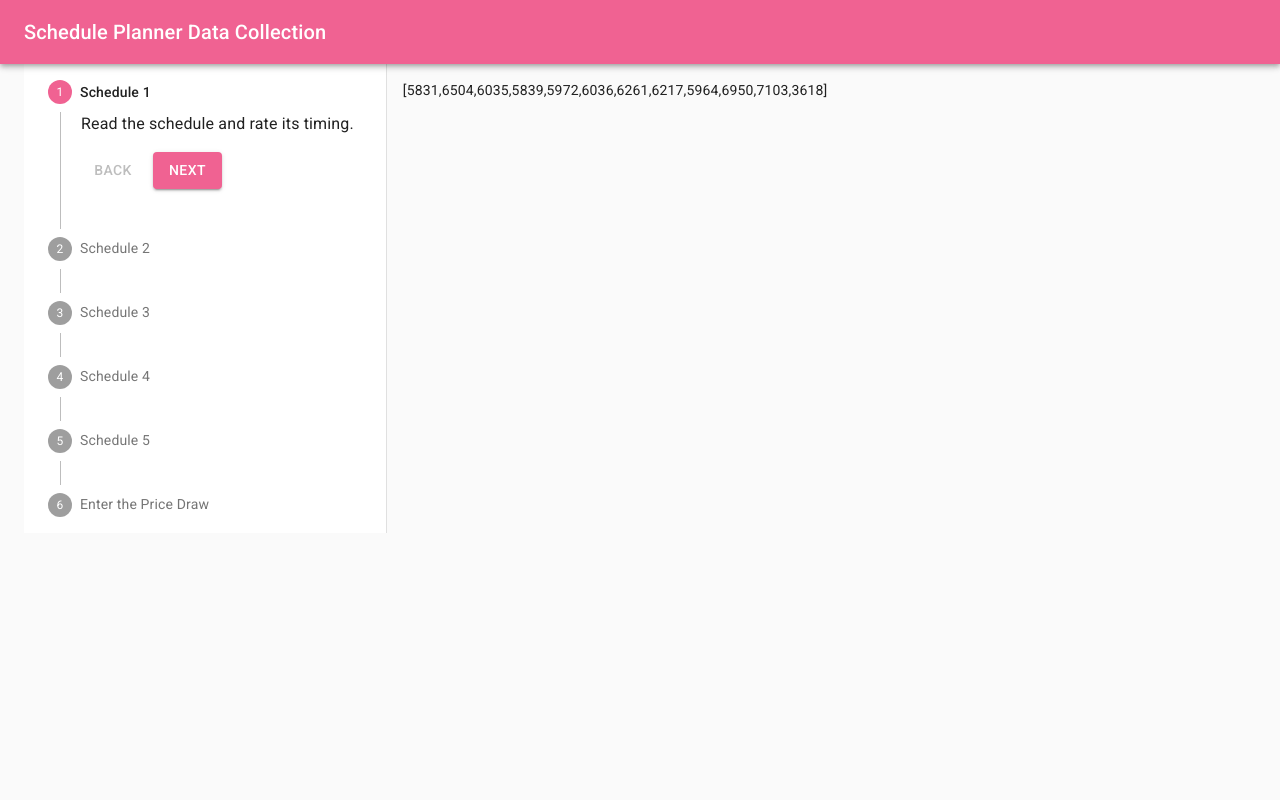
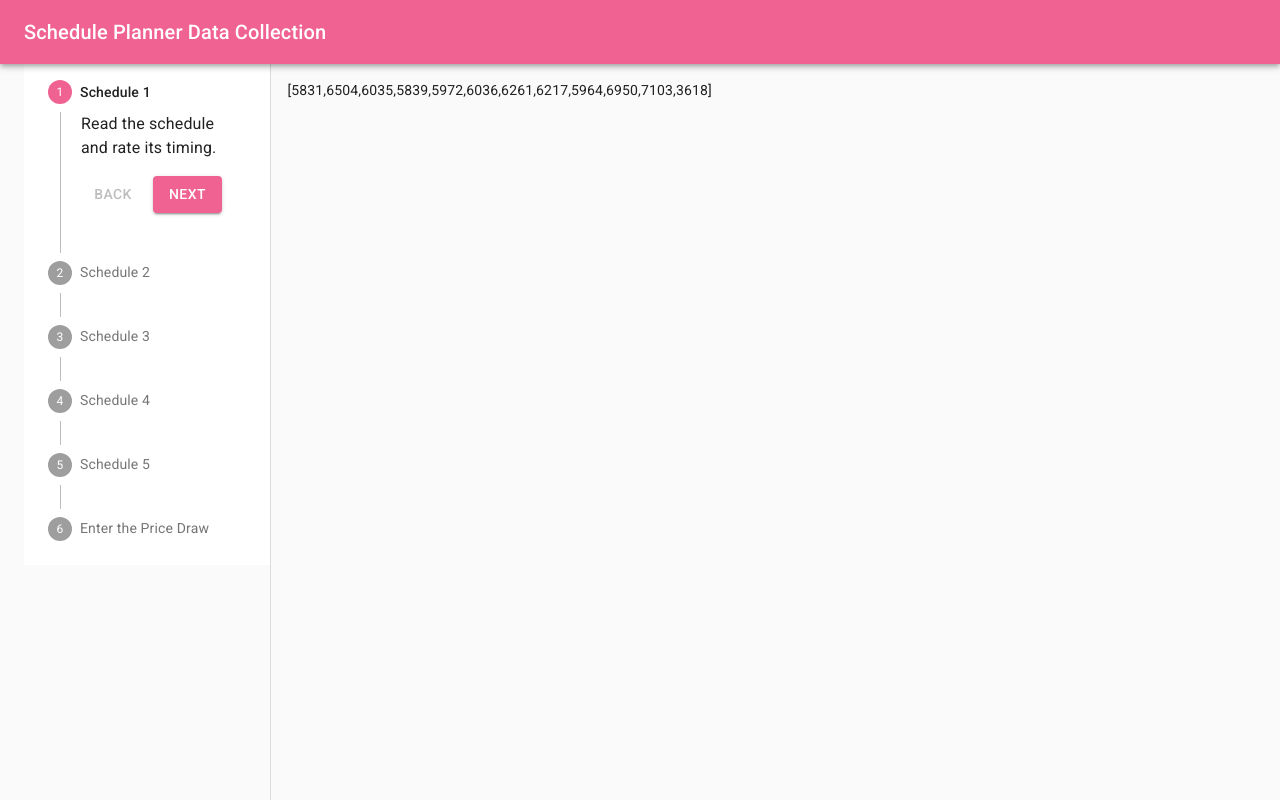
Before and after one commit to ScheduleHub/schedule-hub-data-collection, a React (Create React App) app: page / in a window 1280 px wide. Built offline with nearby package versions, Linux system fonts and the light colour scheme.

Commit message:
Fix vertical stepper width

```diff
--- a/src/schedule-page/index.jsx
+++ b/src/schedule-page/index.jsx
@@ -3,13 +3,18 @@ import {
   AppBar,
   Box,
   Button,
+  Container,
   CssBaseline,
+  Divider,
   Fade,
   Hidden,
   MobileStepper,
   Modal,
   Paper,
   Stepper,
+  StepConnector,
+  StepContent,
+  StepLabel,
   Tab,
   Tabs,
   ThemeProvider,
@@ -19,11 +24,6 @@ import {
   makeStyles,
   withStyles,
   Step,
-  StepLabel,
-  StepConnector,
-  StepContent,
-  Container,
-  Grid,
 } from '@material-ui/core';
 import { blue, pink } from '@material-ui/core/colors';
 import { KeyboardArrowLeft, KeyboardArrowRight } from '@material-ui/icons';
@@ -62,15 +62,12 @@ const useStyles = makeStyles((theme) => ({
   },
   verticalStepper: {
     alignSelf: 'flex-start',
-    borderRight: `1px solid ${theme.palette.divider}`,
     paddingBottom: theme.spacing(2),
     paddingTop: theme.spacing(2),
+    width: '20%',
   },
   verticalStepperButton: {
     marginRight: theme.spacing(1),
-  },
-  verticalStepConnector: {
-    height: 'initial',
   },
   welcomeLogo: {
     display: 'block',
@@ -82,11 +79,7 @@ const useStyles = makeStyles((theme) => ({
   },
 }));
 
-const HorizontalTabs = withStyles((theme) => ({
-  indicator: { backgroundColor: theme.palette.common.white },
-}))(Tabs);
-
-const theme = createMuiTheme({
+const spdcTheme = createMuiTheme({
   palette: {
     primary: {
       main: pink[300],
@@ -151,7 +144,7 @@ function SchedulePage() {
 
   const handleNextClick = () => setSelectedSchedIndex((prevSelected) => prevSelected + 1);
 
-  const createStep = (key, index, label, instr) => (
+  const createStep = (key, label, instr) => (
     <Step key={key}>
       <StepLabel>{label}</StepLabel>
       <StepContent>
@@ -160,7 +153,7 @@ function SchedulePage() {
           <Button
             className={classes.verticalStepperButton}
             onClick={handleBackClick}
-            disabled={index === 0}
+            disabled={selectedSchedIndex === 0}
           >
             Back
           </Button>
@@ -178,7 +171,7 @@ function SchedulePage() {
   );
 
   return (
-    <ThemeProvider theme={theme}>
+    <ThemeProvider theme={spdcTheme}>
       <CssBaseline />
 
       <div className={classes.root}>
@@ -200,7 +193,7 @@ function SchedulePage() {
         </AppBar>
 
         <Container maxWidth="xl" className={classes.contents}>
-          {/* <div className={classes.contents}> */}
+          <div className={classes.contents}>
             <Hidden smDown>
               <Stepper
                 activeStep={selectedSchedIndex}
@@ -211,15 +204,13 @@ function SchedulePage() {
                 {schedules.map((value, index) => (
                   createStep(
                     value.id,
-                    index,
                     `Schedule ${index + 1}`,
                     'Read the schedule and rate its timing.',
                   )
                 ))}
-                <Step>
-                  <StepLabel>Enter the Price Draw</StepLabel>
-                </Step>
+                {createStep('priceDraw', 'Enter the Price Draw')}
               </Stepper>
+              <Divider orientation="vertical" />
             </Hidden>
 
             <Box p={2}>
@@ -228,7 +219,7 @@ function SchedulePage() {
               )))}
             </Box>
 
-          {/* </div> */}
+          </div>
         </Container>
 
         <Hidden mdUp>
```
